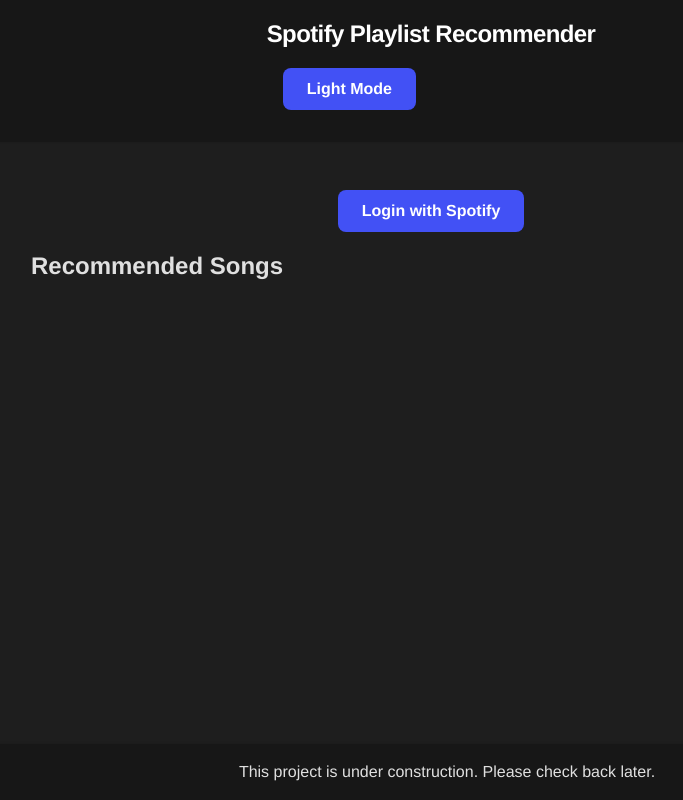
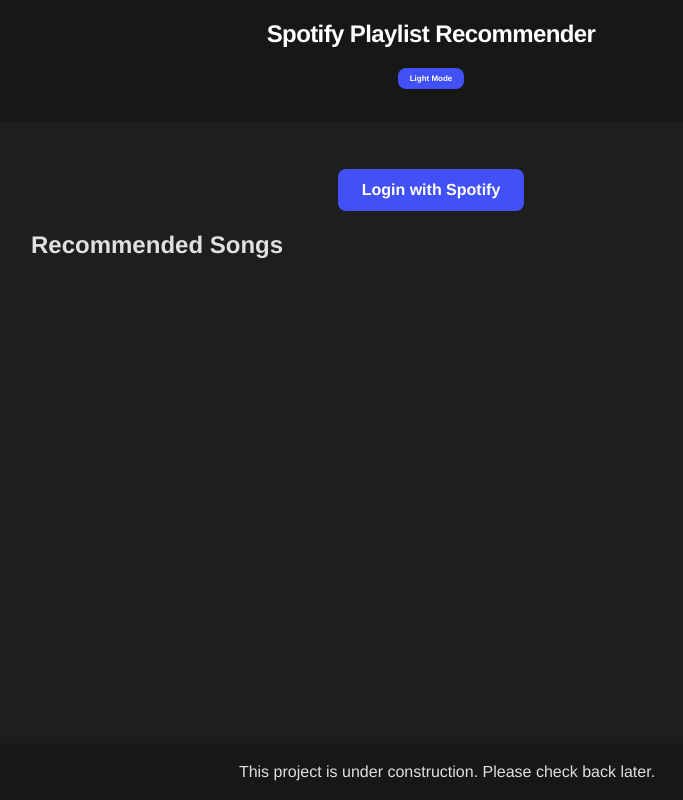
Before and after one commit to bdorf/spotify, a plain HTML site: page index.html in a window 1280 px wide. Shown: the whole page, without its empty margins (209-892 px from the left). Drawn offline with Linux system fonts and the light colour scheme.

Commit message:
some changes like button size and fonts

```diff
--- a/styles.css
+++ b/styles.css
@@ -21,8 +21,15 @@ header {
     box-shadow: 0 1px 2px rgba(0, 0, 0, 0.1);
     padding: 1rem 2rem;
     display: flex;
+    flex-direction: column;
+    align-items: center;
+}
+
+header div {
+    display: flex;
+    align-items: center;
     justify-content: center;
-    align-items: center;
+    flex-direction: column;
 }
 
 header h1 {
@@ -30,6 +37,7 @@ header h1 {
     font-weight: 600;
     letter-spacing: -0.025em;
     color: #fff;
+    margin-bottom: 0.5rem;
 }
 
 main {
@@ -107,3 +115,10 @@ button:hover {
         padding: 1rem;
     }
 }
+
+/* Theme toggle button */
+#theme-toggle {
+  font-size: 0.5rem;
+  padding: 0.375rem 0.75rem;
+  margin-top: 0.5rem;
+}
```
